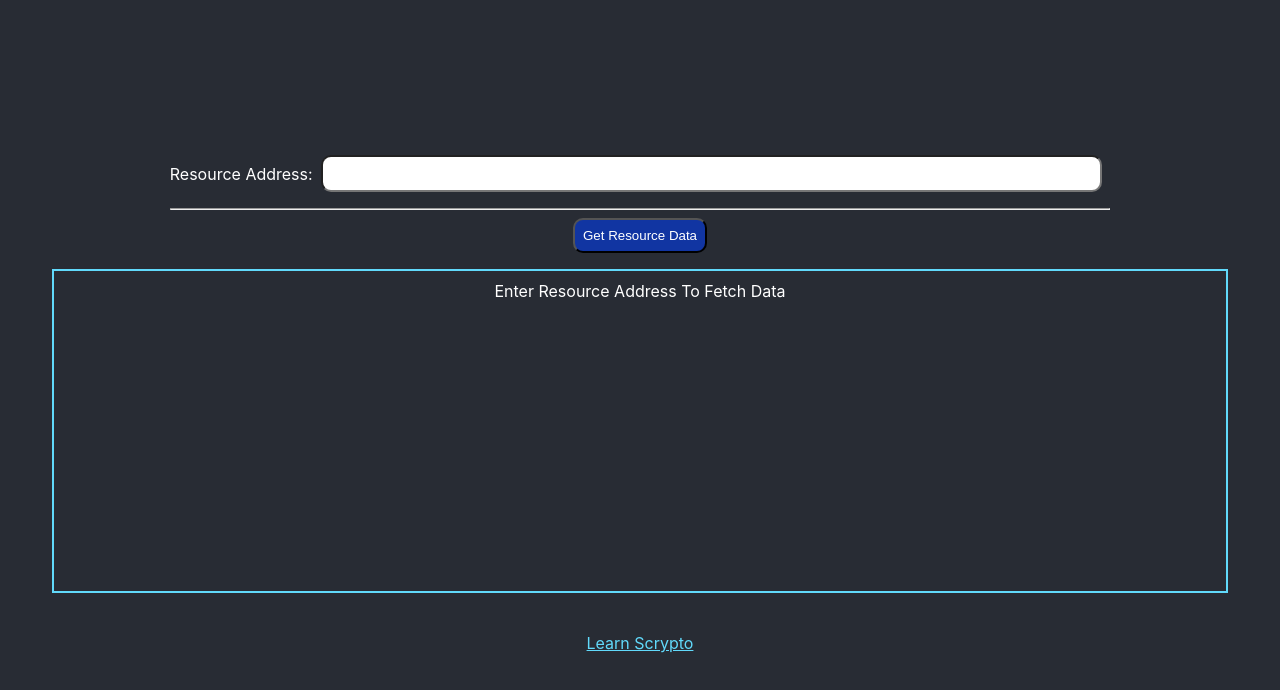
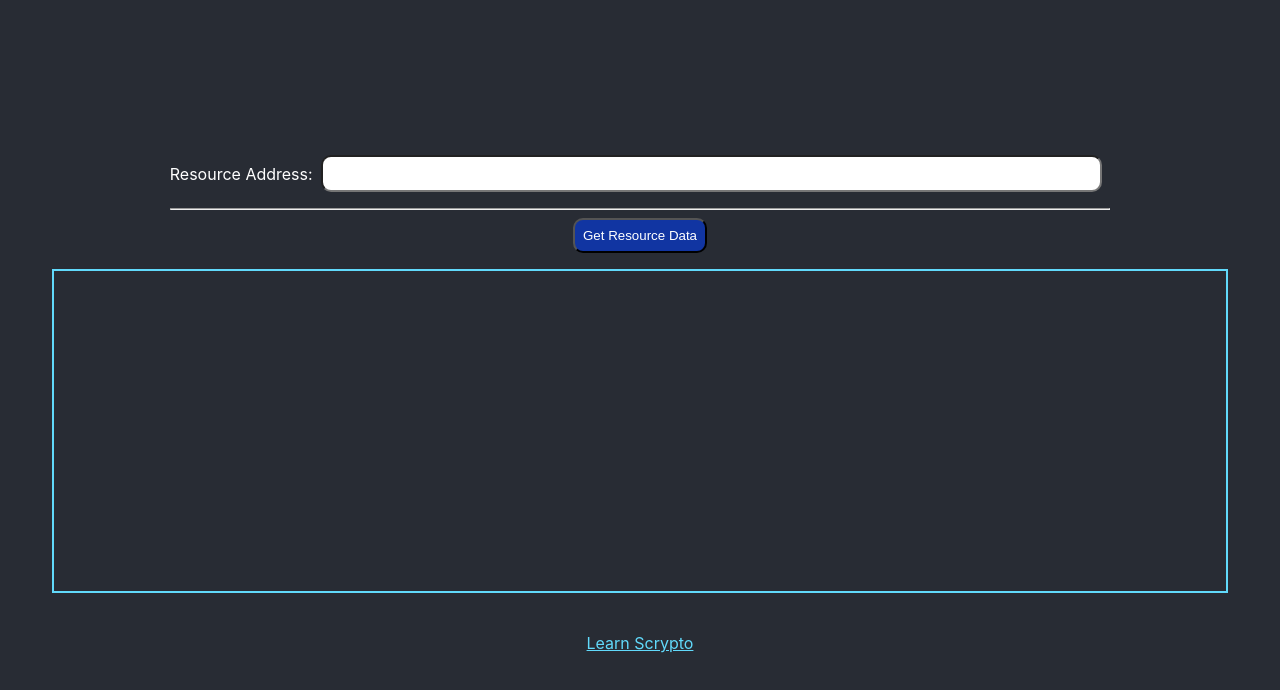
Before and after one commit to TheDevPath/alphascan, a React (Create React App) app in the folder client/: page / in a window 1280 px wide. Shown: the top 690 px of the page. Built offline with nearby package versions, Linux system fonts and the light colour scheme.

Commit message:
log out res.json to start destructuring process

```diff
--- a/client/src/App.js
+++ b/client/src/App.js
@@ -4,9 +4,7 @@ import './App.css';
 
 function App() {
   const [resourceAddress, setResourceAddress] = useState('');
-  const [results, setResults] = useState(
-    'Enter Resource Address To Fetch Data'
-  );
+  const [results, setResults] = useState(null);
 
   const fetchResults = async (e) => {
     e.preventDefault();
@@ -26,10 +24,17 @@ function App() {
     };
 
     fetch('https://alphanet.radixdlt.com/v0/state/component', requestOptions)
-      .then((response) => response.text())
-      .then((result) => setResults(result))
+      .then((result) => result.json())
+      .then((data) => setResults(data))
       .catch((error) => console.log('error', error));
   };
+  if (results) {
+    console.log('results: ', results);
+    console.log('results info: ', results.info);
+    console.log('results state: ', results.state);
+    console.log('results owned_vaults: ', results.owned_vaults);
+    console.log('results desc_ids: ', results.descendant_ids);
+  }
 
   return (
     <div className="App">
@@ -47,7 +52,7 @@ function App() {
         <button type="submit">Get Resource Data</button>
       </form>
 
-      <div className="results">{results}</div>
+      <div className="results">{}</div>
       <a
         className="App-link"
         href="https://youtube.com/playlist?list=PL4EVBVoyp_YCzFkrH6ziVT70wuh0o-lCW"
```
